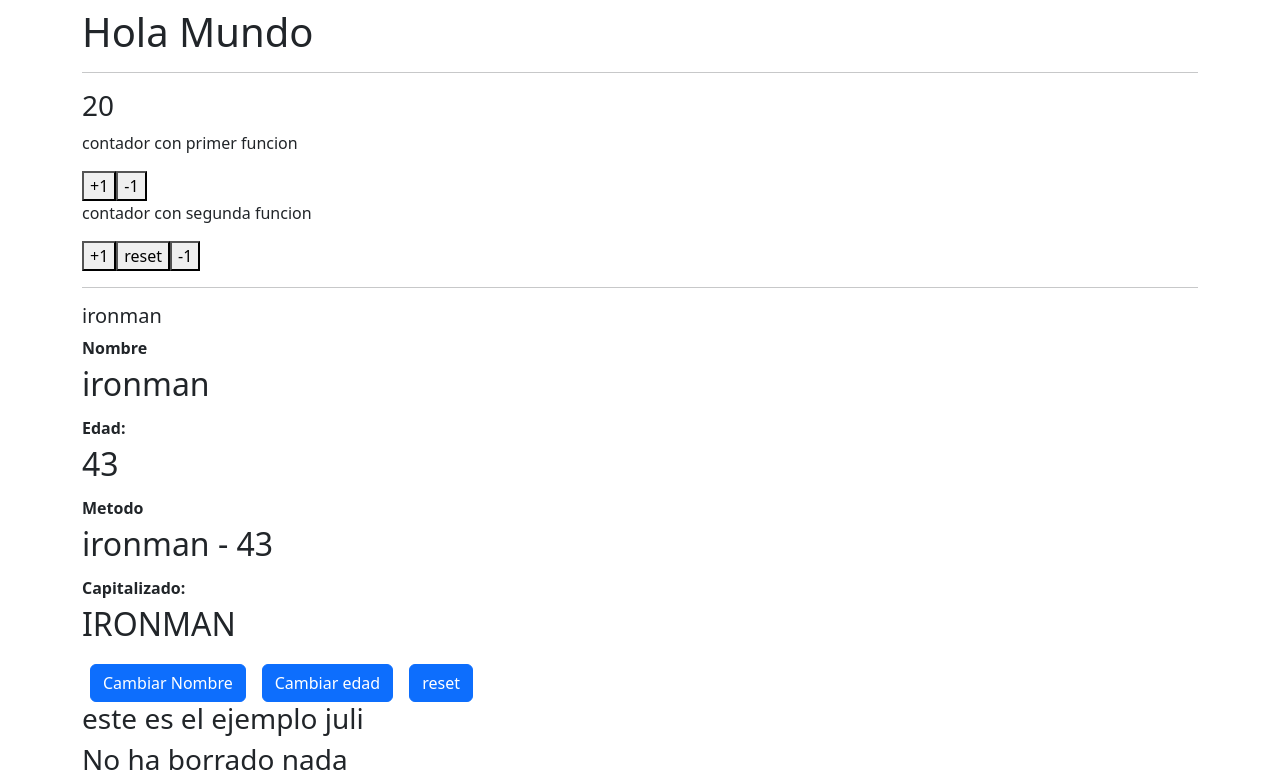
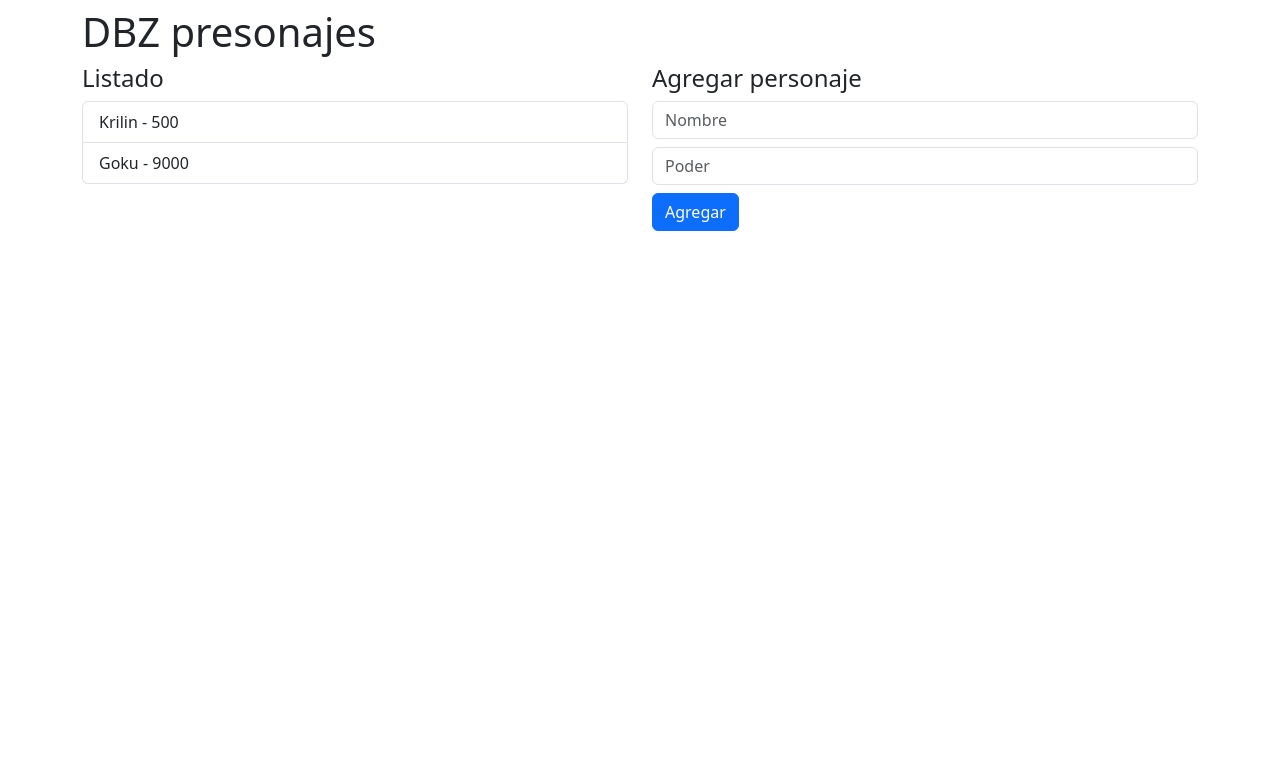
Before and after one commit to Jumaga11/Angular, an Angular app: page / in a window 1280 px wide. Shown: the top 783 px of the page. Built offline with nearby package versions, Linux system fonts and the light colour scheme.

Commit message:
se inició con la carpeta 5 del curso de Angular

```diff
--- a/src/app/app.component.html
+++ b/src/app/app.component.html
@@ -1,8 +1,10 @@
-<h1>Hola Mundo</h1>
+<!-- <h1>Hola Mundo</h1>
 <hr>
 
 <app-counter></app-counter>
 
 <app-heroes-hero></app-heroes-hero>
 
-<app-heroes-list></app-heroes-list>
+<app-heroes-list></app-heroes-list> -->
+
+<app-dbz-main-page></app-dbz-main-page>
--- a/src/app/app.module.ts
+++ b/src/app/app.module.ts
@@ -4,6 +4,7 @@
 import { AppComponent } from './app.component';
 import { CounterModule } from './counter/counter.module';
 import { HeroesModule } from './heroes/heroes.module';
+import { DbzModule } from './dbz/dbz.module';
 
 @NgModule({
   declarations: [
@@ -14,6 +15,7 @@
     AppRoutingModule,
     CounterModule,
     HeroesModule,
+    DbzModule,
   ],
   providers: [
     provideClientHydration()
--- /dev/null
+++ b/src/app/dbz/components/my-component/my-component.component.html
@@ -0,0 +1,3 @@
+<p>
+  my-component works!
+</p>
--- /dev/null
+++ b/src/app/dbz/pages/main-page.component.html
@@ -0,0 +1,23 @@
+<h1>DBZ presonajes</h1>
+
+<div class="row">
+  <div class="col">
+    <h4>Listado</h4>
+    <ul class="list-group">
+      <li class="list-group-item">Krilin - 500</li>
+      <li class="list-group-item">Goku - 9000</li>
+    </ul>
+  </div>
+
+  <div class="col">
+    <h4>Agregar personaje</h4>
+    <form action="">
+      <input type="text" placeholder="Nombre" class="form-control mb-2">
+      <input type="text" placeholder="Poder" class="form-control mb-2">
+      <button type="submit" class="btn btn-primary">
+        Agregar
+      </button>
+    </form>
+  </div>
+
+</div>
--- a/src/app/heroes/list/list.component.html
+++ b/src/app/heroes/list/list.component.html
@@ -1,4 +1,3 @@
-<h3>este es el ejemplo juli </h3>
 
 <div *ngIf="deletedHero; else nothingWasDeleted">
   <h3> Heroe borrado
@@ -10,7 +9,6 @@
 
 <ng-template #nothingWasDeleted>
   <h3>No ha borrado nada</h3>
-
 </ng-template>
 
 <button *ngIf="heroNames.length > 0"
@@ -19,7 +17,6 @@
   Borrar Ultimo heroe
 </button>
 
-
 <ul class="mt-2 list-group">
   <li *ngFor="let hero of heroNames" class="list-group-item">
     {{ hero }}
```
Also changed, not shown: src/app/dbz/components/my-component/my-component.component.ts (added, +15 -0 lines), src/app/dbz/dbz.module.ts (added, +19 -0 lines), src/app/dbz/pages/main-page.component.ts (added, +11 -0 lines), src/app/dbz/components/my-component/my-component.component.css (added), src/app/heroes/list/list.component.ts (line endings or trailing spaces), 2 other files (tests, documents, lock files or other folders).
